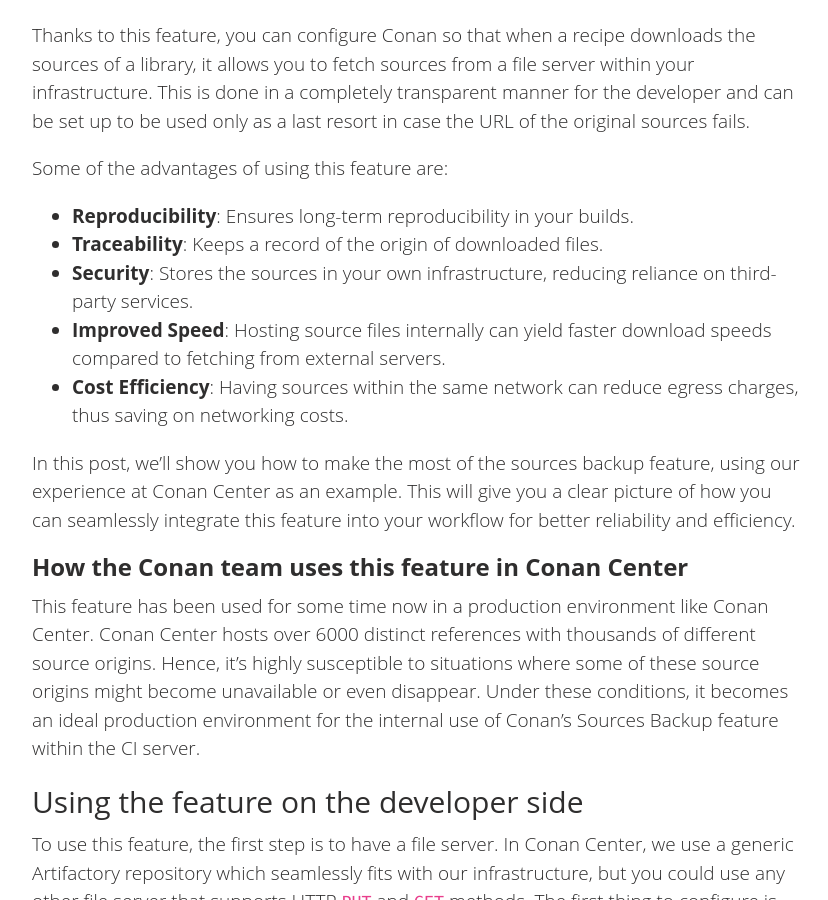
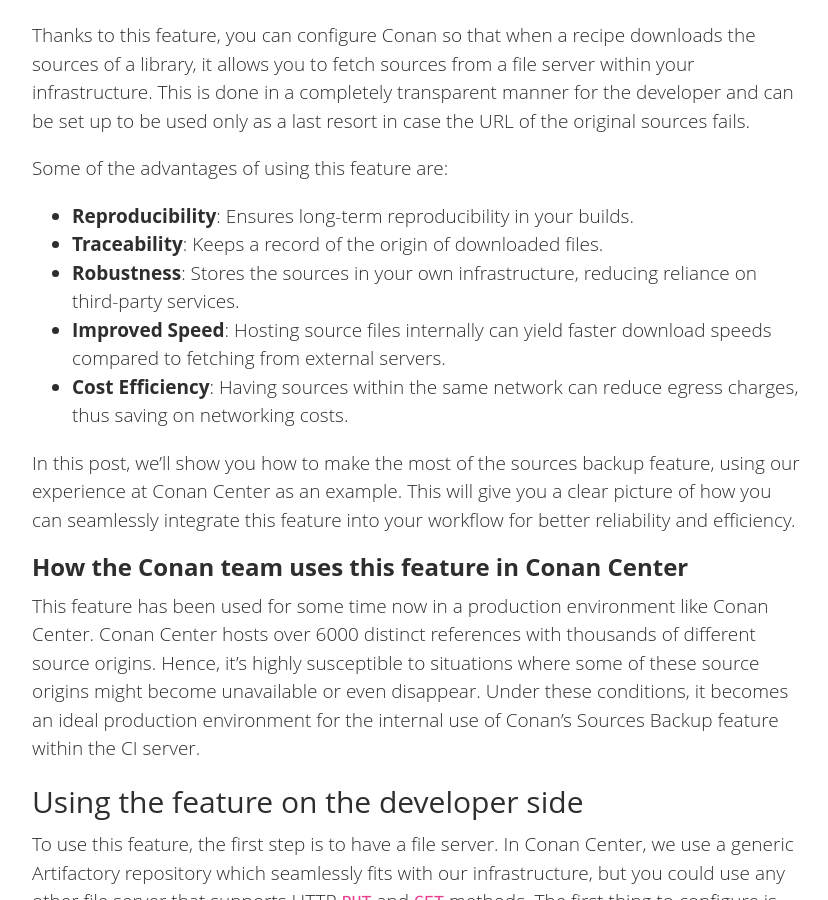
Before and after one commit to conan-io/conan-io.github.io, a Jekyll site: the page built from _posts/2023-09-29-backup-sources-feature.markdown, in a window 1280 px wide and 900 px high, scrolled down 612 px. Shown: the whole window, without its empty margins (20-848 px from the left). Built offline with Jekyll 4.4.1, drawn with Linux system fonts in a browser that asks for light colours; comment, search, counter and statistics services are not loaded.

Commit message:
Update _posts/2023-09-29-backup-sources-feature.markdown

```diff
--- a/_posts/2023-09-29-backup-sources-feature.markdown
+++ b/_posts/2023-09-29-backup-sources-feature.markdown
@@ -23,7 +23,7 @@ Some of the advantages of using this feature are:
 
 - **Reproducibility**: Ensures long-term reproducibility in your builds.
 - **Traceability**: Keeps a record of the origin of downloaded files.
-- **Security**: Stores the sources in your own infrastructure, reducing reliance on
+- **Robustness**: Stores the sources in your own infrastructure, reducing reliance on
   third-party services.
 - **Improved Speed**: Hosting source files internally can yield faster download speeds
   compared to fetching from external servers.
```
